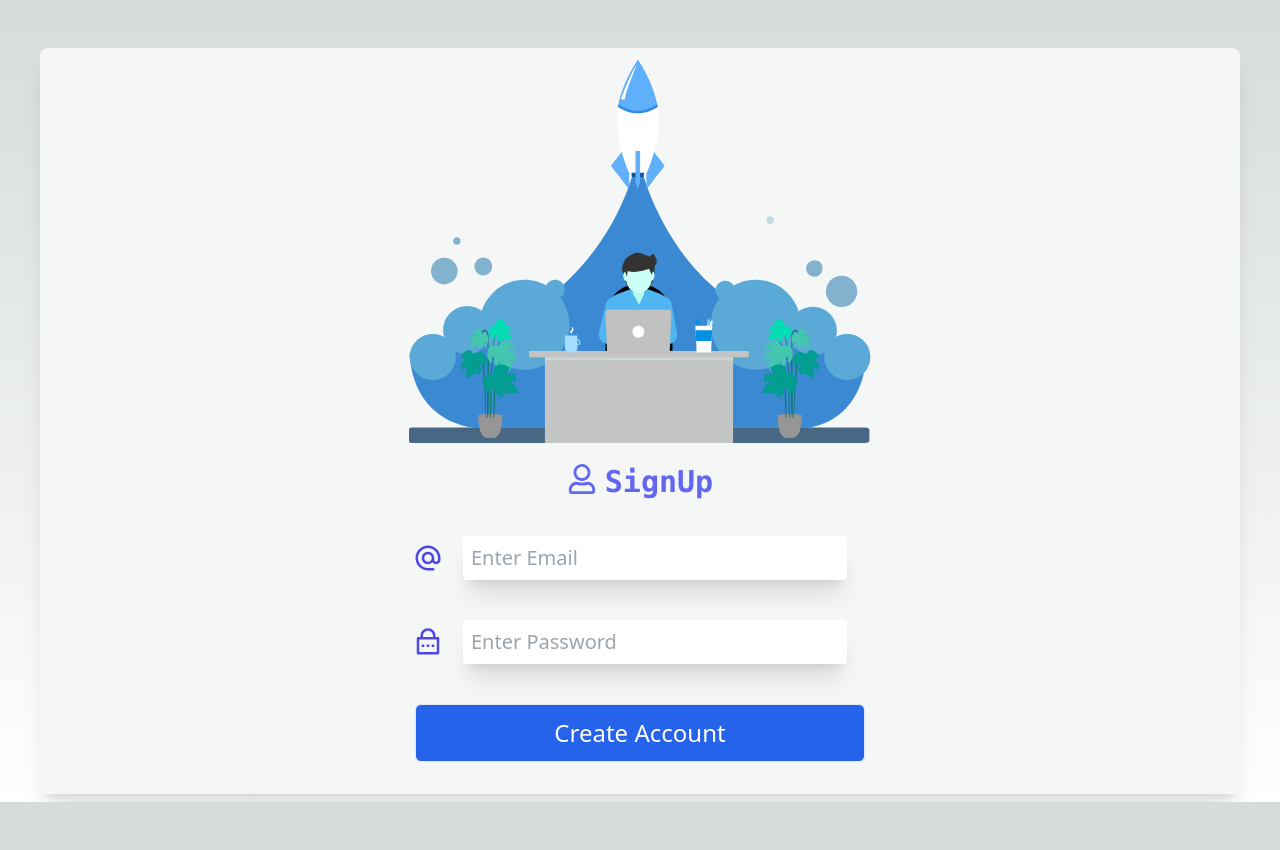
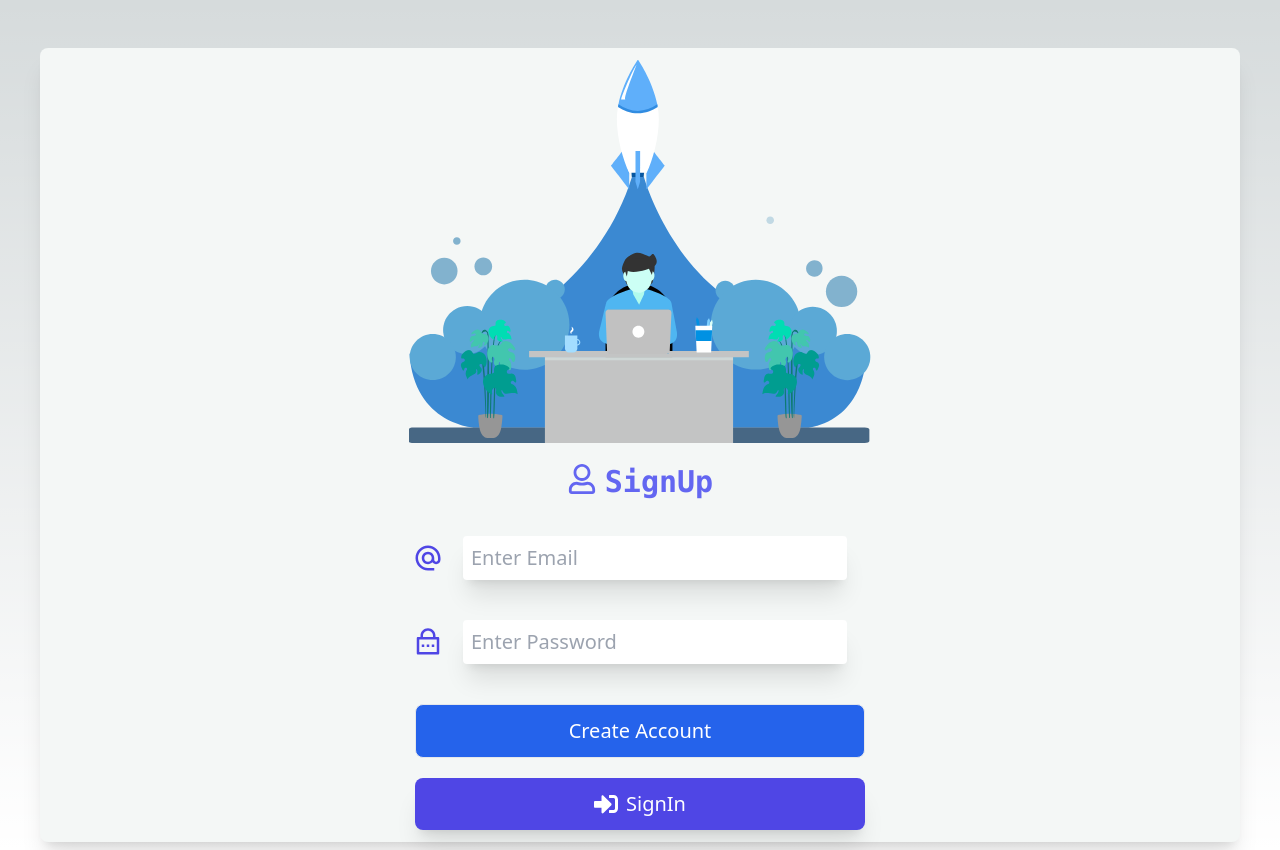
Before and after one commit to hasanashrafi/authentication-next, a Next.js app: page /signup in a window 1280 px wide. Before the commit the page ends 802 px from the top, so only its background shows below. Built offline with nearby package versions, Linux system fonts and the light colour scheme.

Commit message:
edit styles

```diff
--- a/pages/signup.js
+++ b/pages/signup.js
@@ -4,6 +4,7 @@ import { MdOutlineAlternateEmail } from "react-icons/md";
 import { RiLockPasswordLine } from "react-icons/ri";
 import { FaRegUser } from "react-icons/fa";
 import { useRouter } from 'next/router';
+import { FaSignInAlt } from "react-icons/fa";
 
 import animationData from "../public/user.json"
 import Lottie from 'lottie-react';
@@ -66,11 +67,14 @@ function SignUp() {
 
                 <button
                     onClick={addHandler}
-                    className='w-full lg:w-[450px] self-center border p-3 bg-blue-600 text-white rounded-md text-md lg:text-2xl m-4 my-5 hover:border hover:border-blue-600 hover:text-blue-700 hover:bg-white transition-all ease-in-out'>
+                    className='w-full lg:w-[450px] self-center border p-3 bg-blue-600 text-white rounded-lg text-md lg:text-xl m-4 my-5 hover:border hover:border-blue-600 hover:text-blue-700 hover:bg-white transition-all ease-in-out'>
                     <Link href='/signup'>
                         Create Account
                     </Link>
                 </button>
+                <button className="flex w-full lg:w-[450px] items-center justify-center p-3  border bg-indigo-600 rounded-lg text-white  text-xl border-none shadow-xl">
+            <FaSignInAlt className="text-2xl mr-2" /> <Link href='/signin'> SignIn</Link>
+          </button>
             </div>
 
         </div>
```
